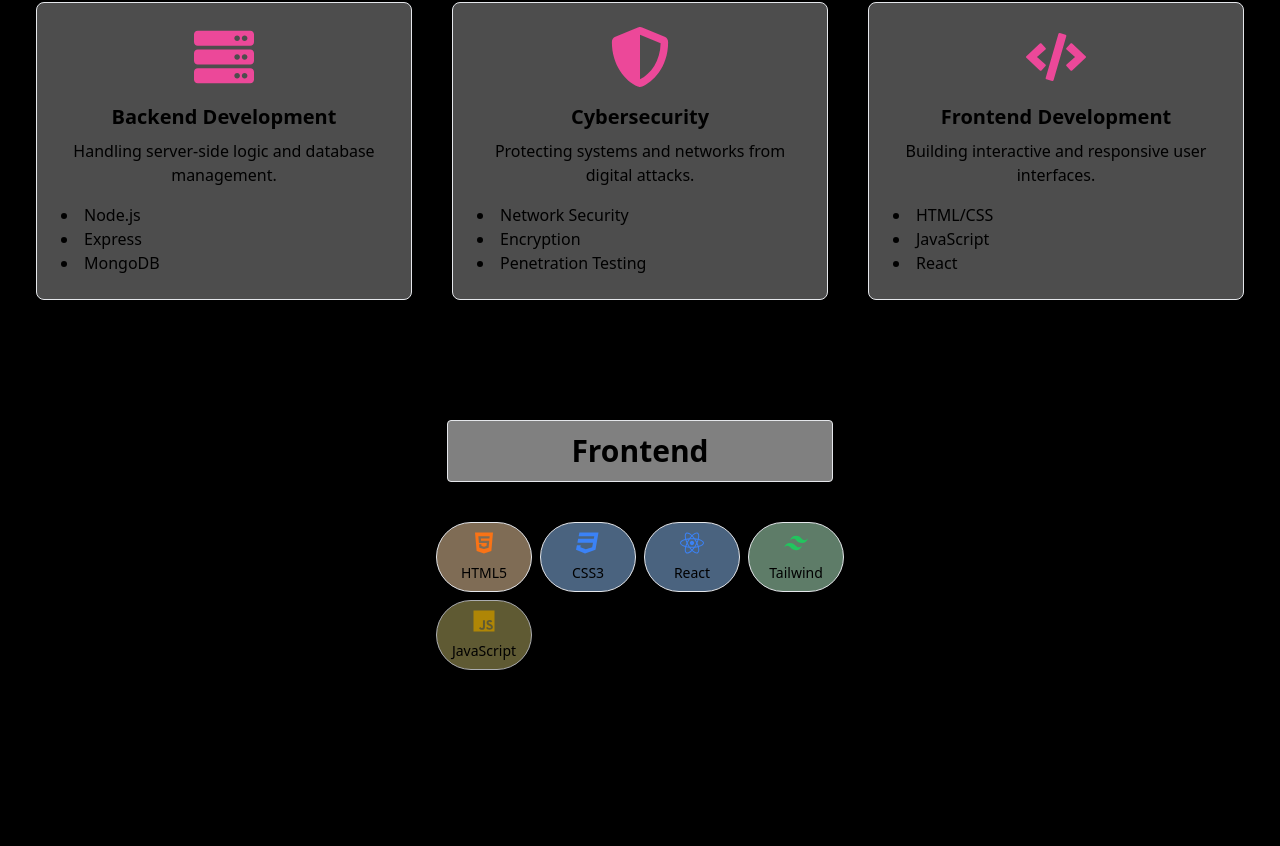
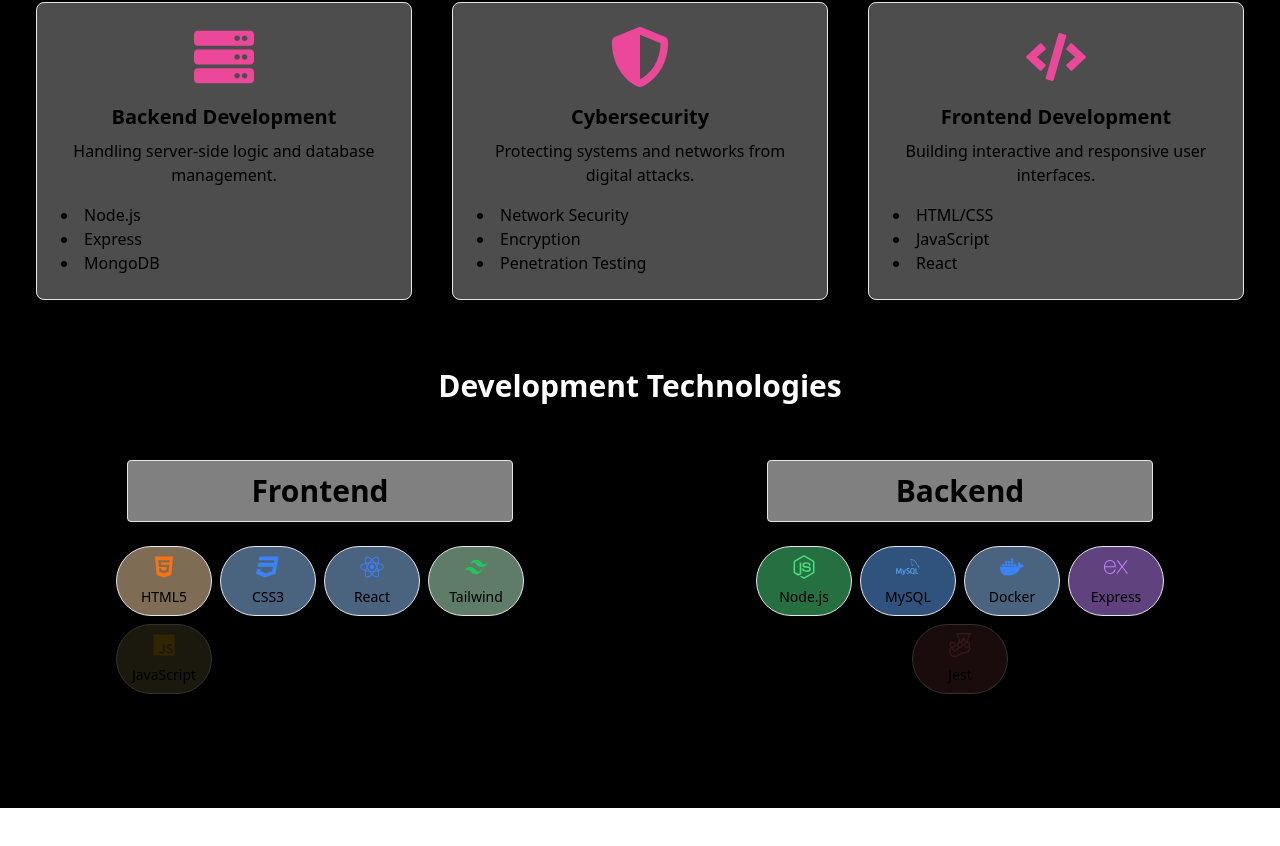
Before and after one commit to Yeshiprinss/portfolio-Yessi, a React (Vite) app: page / in a window 1280 px wide. Shown: the part 934-1780 px from the top of the page. After the commit the page ends 1742 px from the top, so only its background shows below. Built offline with nearby package versions, Linux system fonts and the light colour scheme.

Commit message:
fix(change name):I added component and style

```diff
--- a/src/App.css
+++ b/src/App.css
@@ -1,3 +1,15 @@
 @tailwind base;
 @tailwind components;
 @tailwind utilities;
+
+
+.skill-item {
+    display: flex;
+    justify-content: center;
+    align-items: center;
+    transition: transform 0.5s ease-in-out;
+  }
+
+  .skill-item:hover {
+    transform: scale(1.1);
+  }
--- a/src/App.tsx
+++ b/src/App.tsx
@@ -1,20 +1,23 @@
-
-import './App.css'
-import Header from './components/header/header'
+import './App.css';
+import Header from './components/header/header';
 import AboutMe from './components/hero/about-me';
 import Services from './components/hero/services/services';
-import Skills from './components/skills/skills';
+import Backend from './components/skills/backend';
+import Frontend from './components/skills/frontend';
 
 function App() {
   return (
     <>
-    <Header />
-    <AboutMe />
-    <Services />
-    <Skills />
+      <Header />
+      <AboutMe />
+      <Services />
+      <h1 className="bg-black text-3xl font-bold text-center text-white">Development Technologies</h1>
+      <div className="flex flex-col lg:flex-row mx-auto w-full">
+        <Frontend />
+        <Backend />
+      </div>
     </>
   );
-
 }
 
-export default App
+export default App;
--- /dev/null
+++ b/src/components/skills/backend.tsx
@@ -0,0 +1,94 @@
+import React, { useState, useEffect, useRef } from 'react';
+import { FaNodeJs } from 'react-icons/fa';
+import { SiMysql, SiDocker, SiExpress, SiJest } from 'react-icons/si';
+
+const Backend = () => {
+  const [showNodeJs, setShowNodeJs] = useState(false);
+  const [showMySQL, setShowMySQL] = useState(false);
+  const [showDocker, setShowDocker] = useState(false);
+  const [showExpress, setShowExpress] = useState(false);
+  const [showJest, setShowJest] = useState(false);
+  const [showHeading, setShowHeading] = useState(false);
+  const skillsRef = useRef(null);
+
+  const handleScroll = () => {
+    if (!skillsRef.current) return;
+
+    const topPos = skillsRef.current.getBoundingClientRect().top;
+    const screenHeight = window.innerHeight;
+
+    if (topPos < screenHeight * 0.75) {
+      setTimeout(() => {
+        setShowHeading(true);
+      }, 500);
+      setTimeout(() => {
+        setShowNodeJs(true);
+      }, 1000);
+      setTimeout(() => {
+        setShowMySQL(true);
+      }, 1500);
+      setTimeout(() => {
+        setShowDocker(true);
+      }, 2000);
+      setTimeout(() => {
+        setShowExpress(true);
+      }, 2500);
+      setTimeout(() => {
+        setShowJest(true);
+      }, 3000);
+
+      window.removeEventListener('scroll', handleScroll);
+    }
+  };
+
+  useEffect(() => {
+    window.addEventListener('scroll', handleScroll);
+    return () => {
+      window.removeEventListener('scroll', handleScroll);
+    };
+  }, []);
+
+  return (
+    <div ref={skillsRef} className="bg-black flex flex-col text-center gap-8 py-9 relative w-full lg:w-1/2">
+      <div className="w-11/12 md:w-3/4 lg:w-3/4 xl:w-2/3 mx-auto">
+        <h3 className={`bg-opacity-50 border rounded p-3 m-5 bg-white text-3xl font-semibold mb-6 transition-opacity duration-500 ease-in-out ${showHeading ? 'opacity-100' : 'opacity-0'}`}>
+          Backend
+        </h3>
+        <div className="flex flex-wrap justify-center items-center gap-2">
+          <div className={`transition-opacity duration-500 ease-in-out ${showNodeJs ? 'opacity-100' : 'opacity-0'}`}>
+            <div className="bg-green-400 border bg-opacity-50 rounded-full p-2 relative w-40 sm:w-24 skill-item flex flex-col items-center">
+              <FaNodeJs className="text-2xl text-green-400 mb-2" />
+              <h4 className="text-sm font-medium">Node.js</h4>
+            </div>
+          </div>
+          <div className={`transition-opacity duration-500 ease-in-out ${showMySQL ? 'opacity-100' : 'opacity-0'}`}>
+            <div className="bg-blue-400 border bg-opacity-50 rounded-full p-2 relative w-40 sm:w-24 skill-item flex flex-col items-center">
+              <SiMysql className="text-2xl text-blue-400 mb-2" />
+              <h4 className="text-sm font-medium">MySQL</h4>
+            </div>
+          </div>
+          <div className={`transition-opacity duration-500 ease-in-out ${showDocker ? 'opacity-100' : 'opacity-0'}`}>
+            <div className="bg-blue-300 border bg-opacity-50 rounded-full p-2 relative w-40 sm:w-24 skill-item flex flex-col items-center">
+              <SiDocker className="text-2xl text-blue-500 mb-2" />
+              <h4 className="text-sm font-medium">Docker</h4>
+            </div>
+          </div>
+          <div className={`transition-opacity duration-500 ease-in-out ${showExpress ? 'opacity-100' : 'opacity-0'}`}>
+            <div className="bg-purple-400 border bg-opacity-50 rounded-full p-2 relative w-40 sm:w-24 skill-item flex flex-col items-center">
+              <SiExpress className="text-2xl text-purple-400 mb-2" />
+              <h4 className="text-sm font-medium">Express</h4>
+            </div>
+          </div>
+          <div className={`transition-opacity duration-500 ease-in-out ${showJest ? 'opacity-100' : 'opacity-0'}`}>
+            <div className="bg-red-400 border bg-opacity-50 rounded-full p-2 relative w-40 sm:w-24 skill-item flex flex-col items-center">
+              <SiJest className="text-2xl text-red-400 mb-2" />
+              <h4 className="text-sm font-medium">Jest</h4>
+            </div>
+          </div>
+        </div>
+      </div>
+    </div>
+  );
+};
+
+export default Backend;
--- a/src/components/skills/skills.tsx
+++ b/src/components/skills/frontend.tsx
@@ -2,7 +2,7 @@
 import { FaHtml5, FaCss3, FaJs, FaNodeJs, FaFigma, FaReact } from 'react-icons/fa';
 import { RiTailwindCssFill } from 'react-icons/ri';
 
-const Skills = () => {
+const Frontend = () => {
   const [showHtml, setShowHtml] = useState(false);
   const [showCss, setShowCss] = useState(false);
   const [showReact, setShowReact] = useState(false);
@@ -12,9 +12,8 @@
   const [showNextjs, setShowNextjs] = useState(false);
   const [showJest, setShowJest] = useState(false);
   const [showFigma, setShowFigma] = useState(false);
-  const [showHeading, setShowHeading] = useState(false); // State for heading
-  const [lineLength, setLineLength] = useState(0);
-  const skillsRef = useRef<HTMLDivElement>(null);
+  const [showHeading, setShowHeading] = useState(false);
+  const skillsRef = useRef(null);
 
   const handleScroll = () => {
     if (!skillsRef.current) return;
@@ -28,39 +27,30 @@
       }, 500);
       setTimeout(() => {
         setShowHtml(true);
-        setLineLength(1);
       }, 1000);
       setTimeout(() => {
         setShowCss(true);
-        setLineLength(2);
       }, 1500);
       setTimeout(() => {
         setShowReact(true);
-        setLineLength(3);
       }, 2000);
       setTimeout(() => {
         setShowTailwind(true);
-        setLineLength(4);
       }, 2500);
       setTimeout(() => {
         setShowJs(true);
-        setLineLength(5);
       }, 3000);
       setTimeout(() => {
         setShowTs(true);
-        setLineLength(6);
       }, 3500);
       setTimeout(() => {
         setShowNextjs(true);
-        setLineLength(7);
       }, 4000);
       setTimeout(() => {
         setShowJest(true);
-        setLineLength(8);
       }, 4500);
       setTimeout(() => {
         setShowFigma(true);
-        setLineLength(9);
       }, 5000);
 
       window.removeEventListener('scroll', handleScroll);
@@ -75,69 +65,59 @@
   }, []);
 
   return (
-    <div ref={skillsRef} className="bg-black flex flex-col text-center gap-4 py-8 relative min-h-screen">
-      <div className="w-11/12 md:w-3/4 lg:w-1/2 xl:w-1/3 mx-auto relative z-10">
-        <h3 className={`bg-opacity-50 border rounded p-3 m-5 bg-white text-3xl font-semibold mb-2 transition-opacity duration-500 ease-in-out ${showHeading ? 'opacity-100' : 'opacity-0'}`}>
-          Frontend
-        </h3>
-        <div className="absolute left-0 mt-8 w-full flex flex-wrap justify-center items-center gap-2">
-
+    <div ref={skillsRef} className="bg-black flex flex-col text-center gap-8 py-9 relative w-full lg:w-1/2">
+      <div className="w-11/12 md:w-3/4 lg:w-3/4 xl:w-2/3 mx-auto">
+        <h3 className={`bg-opacity-50 border rounded p-3 m-5 bg-white text-3xl font-semibold mb-6 transition-opacity duration-500 ease-in-out ${showHeading ? 'opacity-100' : 'opacity-0'}`}>
+          Frontend</h3>
+        <div className="flex flex-wrap justify-center items-center gap-2">
           <div className={`transition-opacity duration-500 ease-in-out ${showHtml ? 'opacity-100' : 'opacity-0'}`}>
             <div className="bg-orange-200 border bg-opacity-50 rounded-full p-2 relative w-40 sm:w-24 skill-item flex flex-col items-center">
               <FaHtml5 className="text-2xl text-orange-500 mb-2" />
               <h4 className="text-sm font-medium">HTML5</h4>
             </div>
           </div>
-
           <div className={`transition-opacity duration-500 ease-in-out ${showCss ? 'opacity-100' : 'opacity-0'}`}>
             <div className="bg-blue-300 border bg-opacity-50 rounded-full p-2 relative w-40 sm:w-24 skill-item flex flex-col items-center">
               <FaCss3 className="text-2xl text-blue-500 mb-2" />
               <h4 className="text-sm font-medium">CSS3</h4>
             </div>
           </div>
-
           <div className={`transition-opacity duration-500 ease-in-out ${showReact ? 'opacity-100' : 'opacity-0'}`}>
             <div className="bg-blue-300 border bg-opacity-50 rounded-full p-2 relative w-40 sm:w-24 skill-item flex flex-col items-center">
               <FaReact className="text-2xl text-blue-500 mb-2" />
               <h4 className="text-sm font-medium">React</h4>
             </div>
           </div>
-
           <div className={`transition-opacity duration-500 ease-in-out ${showTailwind ? 'opacity-100' : 'opacity-0'}`}>
             <div className="bg-green-200 bg-opacity-50 rounded-full border p-2 relative w-40 sm:w-24 skill-item flex flex-col items-center">
               <RiTailwindCssFill className="text-2xl text-green-500 mb-2" />
               <h4 className="text-sm font-medium">Tailwind</h4>
             </div>
           </div>
-
           <div className={`transition-opacity duration-500 ease-in-out ${showJs ? 'opacity-100' : 'opacity-0'}`}>
             <div className="bg-yellow-200 border bg-opacity-50 rounded-full p-2 relative w-40 sm:w-24 skill-item flex flex-col items-center">
               <FaJs className="text-2xl text-yellow-500 mb-2" />
               <h4 className="text-sm font-medium">JavaScript</h4>
             </div>
           </div>
-
           <div className={`transition-opacity duration-500 ease-in-out ${showTs ? 'opacity-100' : 'opacity-0'}`}>
             <div className="bg-blue-300 border bg-opacity-50 rounded-full p-2 relative w-40 sm:w-24 skill-item flex flex-col items-center">
               <FaJs className="text-2xl text-blue-500 mb-2" />
               <h4 className="text-sm font-medium">TypeScript</h4>
             </div>
           </div>
-
           <div className={`transition-opacity duration-500 ease-in-out ${showNextjs ? 'opacity-100' : 'opacity-0'}`}>
             <div className="bg-green-300 border bg-opacity-50 rounded-full p-2 relative w-40 sm:w-24 skill-item flex flex-col items-center">
               <FaNodeJs className="text-2xl text-green-500 mb-2" />
               <h4 className="text-sm font-medium">Next.js</h4>
             </div>
           </div>
-
           <div className={`transition-opacity duration-500 ease-in-out ${showJest ? 'opacity-100' : 'opacity-0'}`}>
             <div className="bg-purple-400 border bg-opacity-50 rounded-full p-2 relative w-40 sm:w-24 skill-item flex flex-col items-center">
               <FaJs className="text-2xl text-purple-500 mb-2" />
               <h4 className="text-sm font-medium">Jest</h4>
             </div>
           </div>
-
           <div className={`transition-opacity duration-500 ease-in-out ${showFigma ? 'opacity-100' : 'opacity-0'}`}>
             <div className="bg-pink-200 border bg-opacity-50 rounded-full p-2 relative w-40 sm:w-24 skill-item flex flex-col items-center">
               <FaFigma className="text-2xl text-pink-500 mb-2" />
@@ -150,4 +130,4 @@
   );
 };
 
-export default Skills;
+export default Frontend;
```
